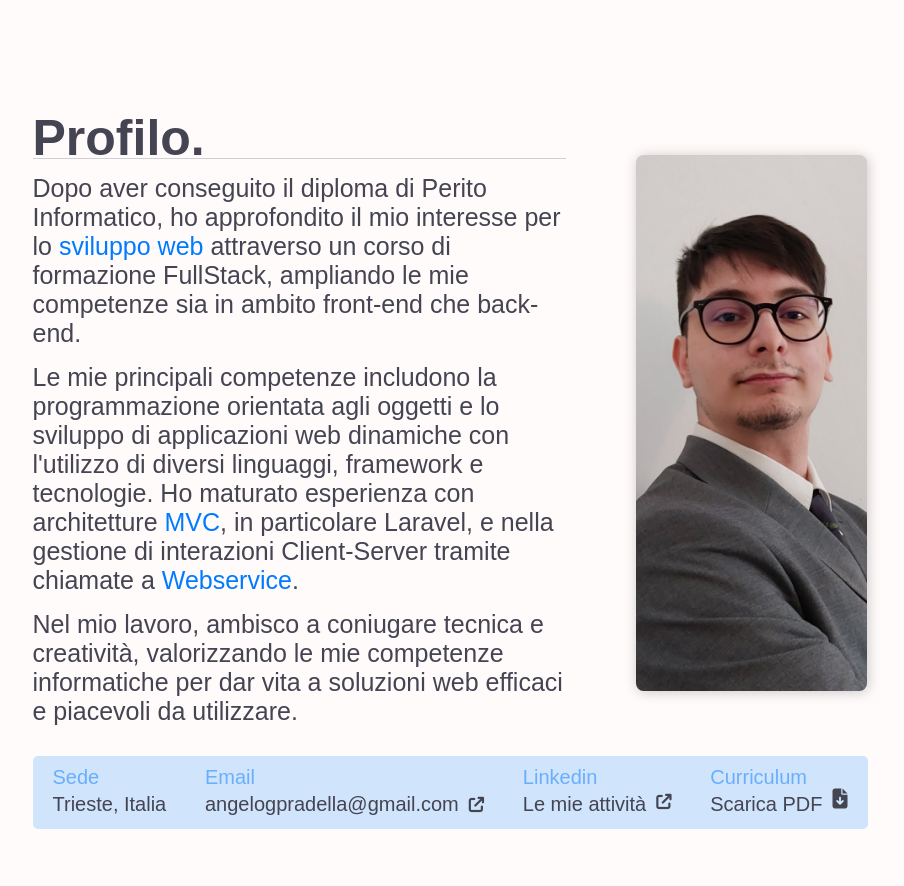
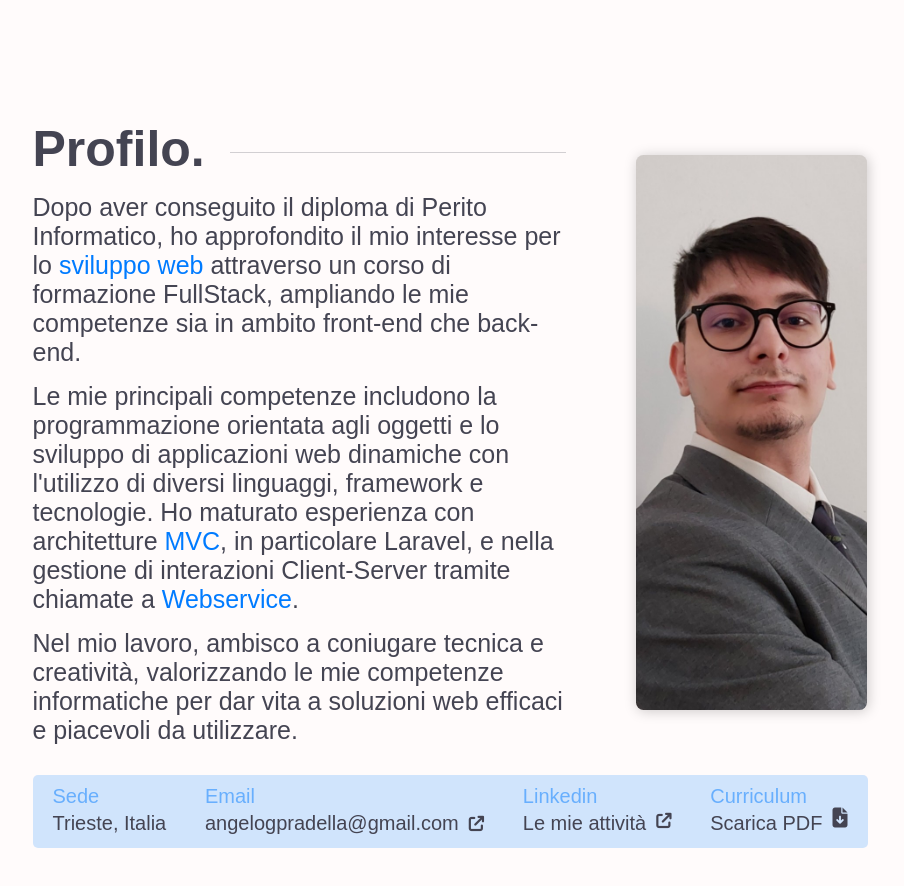
Before and after one commit to angeloPradella-github/portfolio-v1, a React (Vite) app: page / in a window 1280 px wide. Shown: the part 880-1766 px from the top of the page, without its empty margins (190-1094 px from the left). Built offline with nearby package versions, Linux system fonts and the light colour scheme; some icons are missing; a web font is replaced by a local one.

Commit message:
sideline aggiunta

```diff
--- a/src/components/AboutMeSection.jsx
+++ b/src/components/AboutMeSection.jsx
@@ -7,7 +7,7 @@ export default function AboutMeSection() {
       <div className="flex flex-wrap">
         {/* ------------Description colum------------ */}
         <div className="w-full lg:w-2/3 lg:px-7">
-          <h2 className="fs-h2 fw-h-bold clr-neutral h2-b-bottom">Profilo.</h2>
+          <h2 className="fs-h2 fw-h-bold clr-neutral h2-b-side">Profilo.</h2>
           <p className="mt-3 text-justify lg:text-left">
             Dopo aver conseguito il diploma di Perito Informatico, ho
             approfondito il mio interesse per lo{" "}
--- a/src/css/app.css
+++ b/src/css/app.css
@@ -101,9 +101,21 @@
   font-size: var(--fs-h2);
 }
 
-.h2-b-bottom {
-  border-bottom: 1px solid var(--clr-neutral-opaque);
-  line-height: 75%;
+.h2-b-side {
+  overflow: hidden;
+  text-align: left;
+}
+
+.h2-b-side::after {
+  background-color: var(--clr-neutral-opaque);
+  content: "";
+  display: inline-block;
+  height: 1px;
+  position: relative;
+  vertical-align: middle;
+  width: 100%;
+  left: 0.5em;
+  margin-right: -50%;
 }
 /* ------------------ */
 
```
